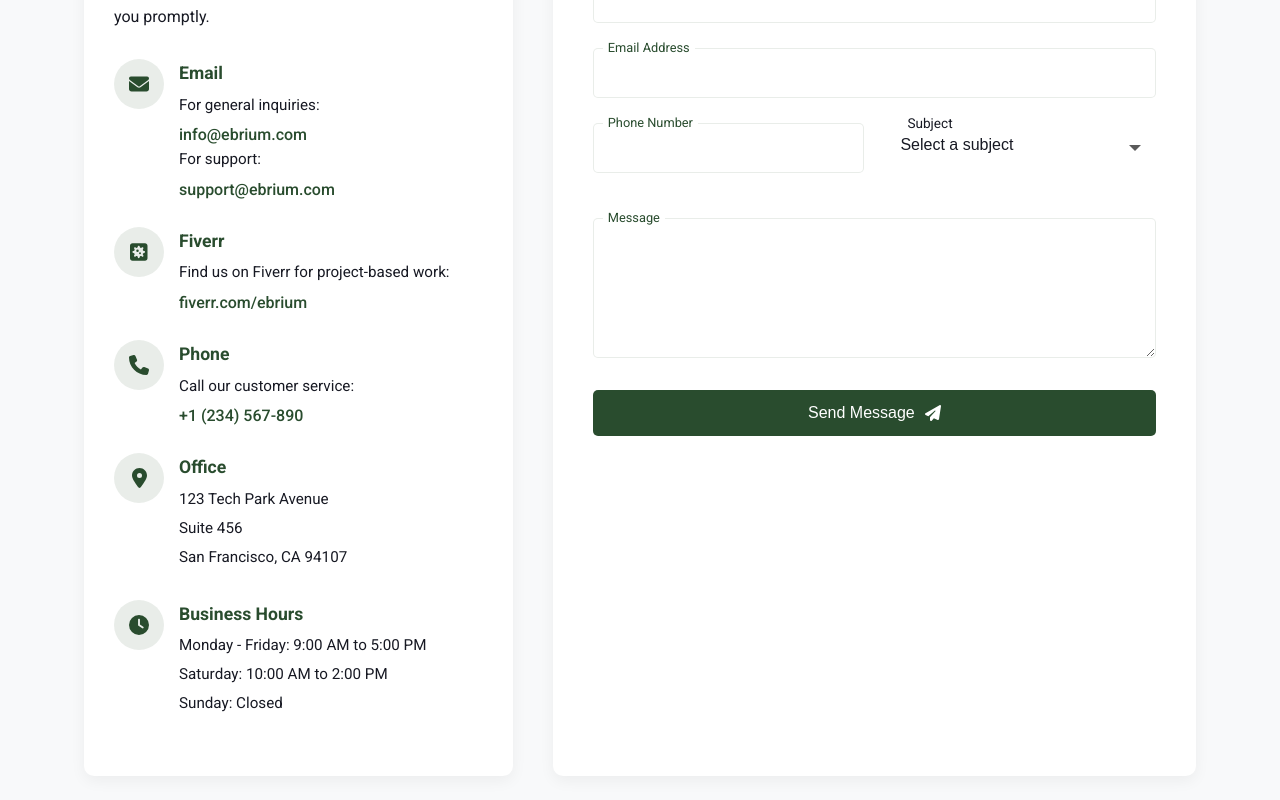
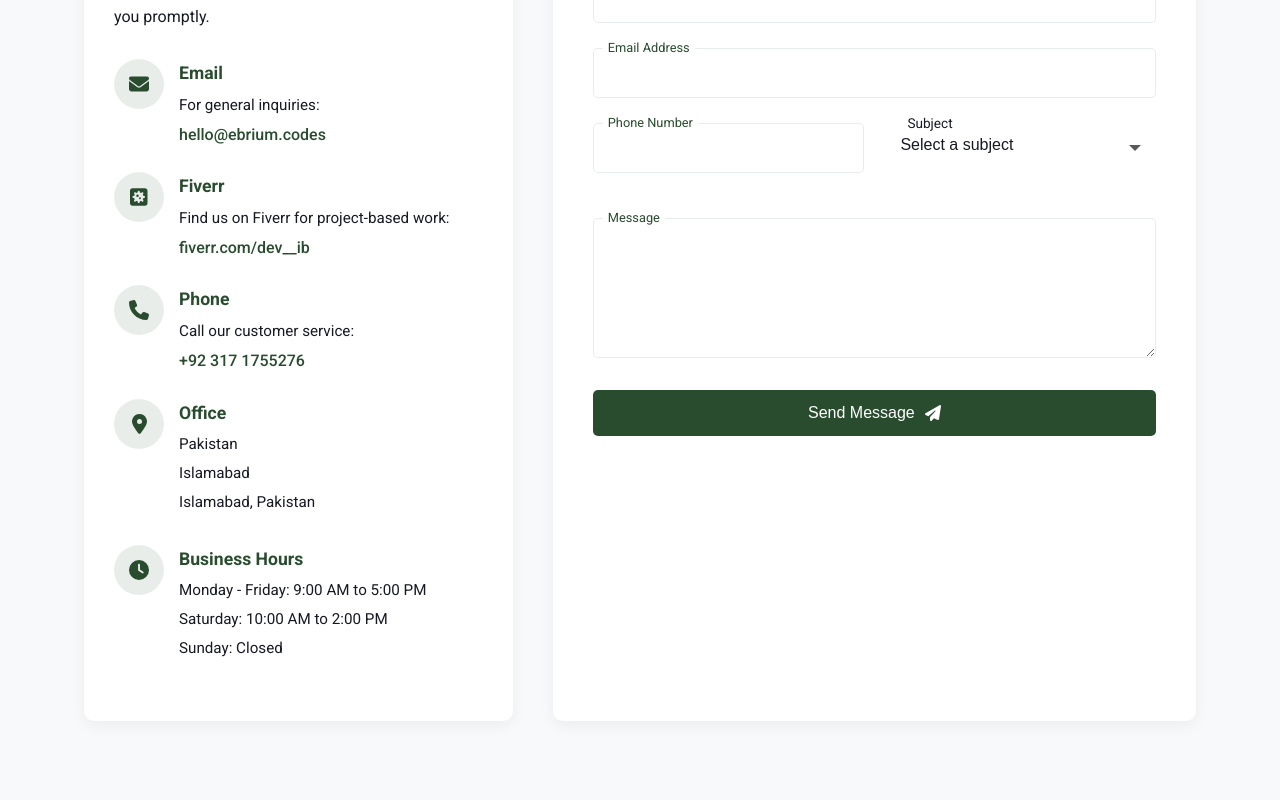
Before and after one commit to c1ph3rrs/ebrium, a React (Vite) app: page /contact in a window 1280 px wide. Shown: the part 600-1400 px from the top of the page. Built offline with nearby package versions, Linux system fonts and the light colour scheme.

Commit message:
email service added

```diff
--- a/package.json
+++ b/package.json
@@ -10,11 +10,13 @@
     "preview": "vite preview"
   },
   "dependencies": {
+    "@emailjs/browser": "^4.4.1",
     "@fortawesome/free-brands-svg-icons": "^6.7.2",
     "@fortawesome/free-solid-svg-icons": "^6.7.2",
     "@fortawesome/react-fontawesome": "^0.2.2",
     "@tailwindcss/vite": "^4.1.3",
     "boxicons": "^2.1.4",
+    "emailjs": "^4.0.3",
     "react": "^19.0.0",
     "react-dom": "^19.0.0",
     "react-router-dom": "^7.5.0",
--- a/src/App.css
+++ b/src/App.css
@@ -9,6 +9,8 @@
     --box-shadow-light: 0 5px 15px rgba(0, 0, 0, 0.05);
     --box-shadow-medium: 0 10px 30px rgba(0, 0, 0, 0.1);
 }
+
+/* --light-green: #b1ff08; */
 
 * {
     margin: 0;
--- a/src/Components/Contact/Contact.tsx
+++ b/src/Components/Contact/Contact.tsx
@@ -1,7 +1,7 @@
 import './contact.css';
 import Navbar from '../NavBar/Navbar';
 import Footer from '../Footer/Footer';
-import React, { useState } from 'react';
+import React, { useRef, useState } from 'react';
 import { FontAwesomeIcon } from '@fortawesome/react-fontawesome';
 import {
     faEnvelope,
@@ -11,10 +11,15 @@ import {
     faCheck,
     faPaperPlane
 } from '@fortawesome/free-solid-svg-icons';
-// import {  faFiverr } from '@fortawesome/free-brands-svg-icons';
+
 import {  faSquareVirus } from '@fortawesome/free-solid-svg-icons';
+import emailjs from '@emailjs/browser';
 
 const Contact = () => {
+
+    const form = useRef<HTMLFormElement>(null);
+
+
     const [formData, setFormData] = useState({
         name: '',
         email: '',
@@ -35,8 +40,21 @@ const Contact = () => {
 
     const handleSubmit = (e: React.FormEvent) => {
         e.preventDefault();
-        console.log('Form submitted:', formData);
 
+        if (form.current) {
+            // Using the form directly with EmailJS
+            // The template expects: {{name}}, {{email}}, and {{project}}
+            // No need to create templateParams separately as the form fields
+            // should match the template variables
+            emailjs
+                .sendForm(
+                    'service_2nx168m',
+                    'template_4y0je97',
+                    form.current,
+                    'fzjFI68zyrzIRPZXa'
+                )
+                .then((result) => {
+                    console.log('Email sent successfully:', result.text);
                     setIsSubmitted(true);
 
                     setTimeout(() => {
@@ -49,6 +67,12 @@ const Contact = () => {
                             message: '',
                         });
                     }, 5000);
+                })
+                .catch((error) => {
+                    console.error('Failed to send email:', error.text);
+                    alert('Failed to send message. Please try again later.');
+                });
+        }
     };
 
     return (
@@ -86,13 +110,13 @@ const Contact = () => {
                                     <div className="contact-info-content">
                                         <h3>Email</h3>
                                         <p>For general inquiries:</p>
-                                        <a href="mailto:info@ebrium.com" className="contact-link">
-                                            info@ebrium.com
+                                        <a href="mailto:hello@ebrium.codes" className="contact-link">
+                                            hello@ebrium.codes
                                         </a>
-                                        <p>For support:</p>
+                                        {/* <p>For support:</p>
                                         <a href="mailto:support@ebrium.com" className="contact-link">
                                             support@ebrium.com
-                                        </a>
+                                        </a> */}
                                     </div>
                                 </div>
 
@@ -103,8 +127,8 @@ const Contact = () => {
                                     <div className="contact-info-content">
                                         <h3>Fiverr</h3>
                                         <p>Find us on Fiverr for project-based work:</p>
-                                        <a href="https://www.fiverr.com/ebrium" target="_blank" rel="noopener noreferrer" className="contact-link">
-                                            fiverr.com/ebrium
+                                        <a href="https://www.fiverr.com/dev__ib" target="_blank" rel="noopener noreferrer" className="contact-link">
+                                            fiverr.com/dev__ib
                                         </a>
                                     </div>
                                 </div>
@@ -117,7 +141,7 @@ const Contact = () => {
                                         <h3>Phone</h3>
                                         <p>Call our customer service:</p>
                                         <a href="tel:+1234567890" className="contact-link">
-                                            +1 (234) 567-890
+                                            +92 317 1755276
                                         </a>
                                     </div>
                                 </div>
@@ -128,9 +152,9 @@ const Contact = () => {
                                     </div>
                                     <div className="contact-info-content">
                                         <h3>Office</h3>
-                                        <p>123 Tech Park Avenue</p>
-                                        <p>Suite 456</p>
-                                        <p>San Francisco, CA 94107</p>
+                                        <p>Pakistan</p>
+                                        <p>Islamabad</p>
+                                        <p>Islamabad, Pakistan</p>
                                     </div>
                                 </div>
 
@@ -150,7 +174,7 @@ const Contact = () => {
 
                         <div className="contact-form-container">
                             {!isSubmitted ? (
-                                <form className="contact-form" onSubmit={handleSubmit}>
+                                <form ref={form} className="contact-form" onSubmit={handleSubmit}>
                                     <h2>Send Us a Message</h2>
 
                                     <div className="form-group floating-label">
@@ -205,8 +229,9 @@ const Contact = () => {
                                                 <option value="General Inquiry">General Inquiry</option>
                                                 <option value="Technical Support">Technical Support</option>
                                                 <option value="Cloud Services">Cloud Services</option>
-                                                <option value="Consultation">Consultation</option>
-                                                <option value="Partnership">Partnership</option>
+                                                <option value="Mobile App Development">Mobile App Development</option>
+                                                <option value="Web Development">Web Development</option>
+                                                <option value="Artificial Intelligence">Artificial Intelligence</option>
                                             </select>
                                             <label htmlFor="subject" className="select-label">Subject</label>
                                             <div className="select-arrow"></div>
--- a/src/Components/Footer/Footer.tsx
+++ b/src/Components/Footer/Footer.tsx
@@ -60,7 +60,7 @@ const Footer = () => {
                         <address className="footer-address">
                             <p><i className='bx bx-map' ></i> Gujrat, Punjab, Pakistan</p>
                             <p><i className='bx bx-phone' ></i> +92 317 175 5276</p>
-                            <p><i className='bx bx-envelope' ></i> hello@ebrium.code</p>
+                            <p><i className='bx bx-envelope' ></i> hello@ebrium.codes</p>
                         </address>
                     </div>
                 </div>
```
Also changed, not shown: 1 other file (tests, documents, lock files or other folders). Lines whose indentation alone changed are shown as unchanged.
